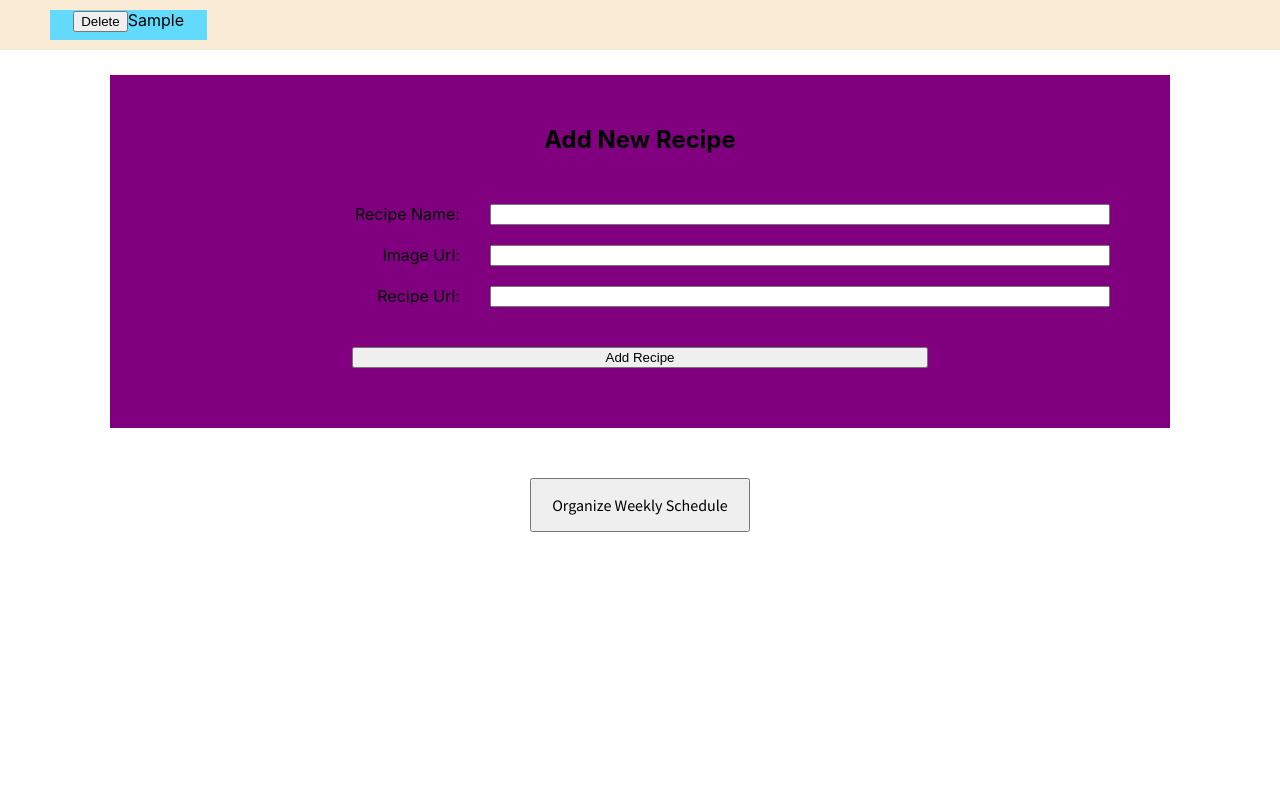
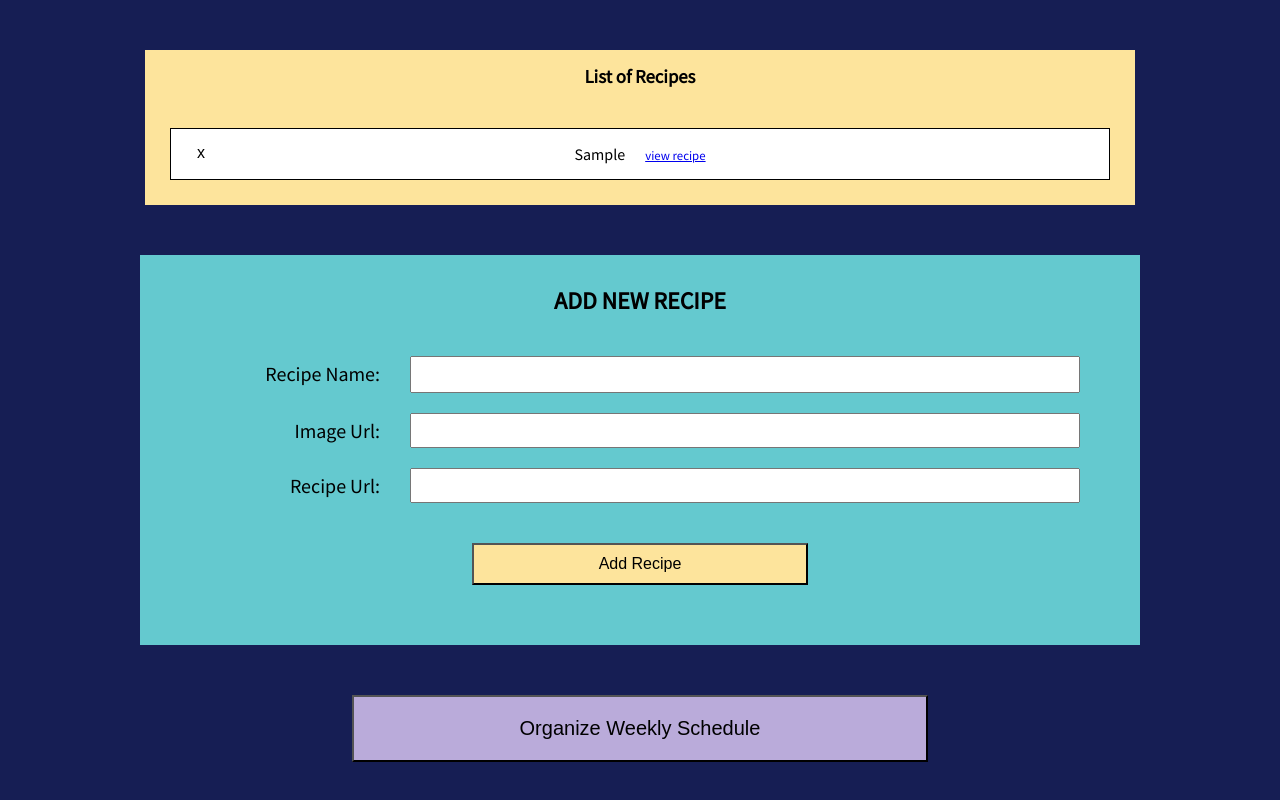
Before and after one commit to jnbrowning/579_final, a React (Create React App) app: page / in a window 1280 px wide. Both pictures are taken after typing "Sample", "https://example.com", "https://example.com" into the empty fields and a click on the button "Add Recipe". Shown: the top 800 px of the page. Built offline with nearby package versions, Linux system fonts and the light colour scheme.

Commit message:
updates to UI

```diff
--- a/src/App.css
+++ b/src/App.css
@@ -1,3 +1,10 @@
+@import url('https://fonts.googleapis.com/css2?family=Source+Sans+Pro&display=swap');
+
+body{
+  font-family: 'Source Sans Pro', sans-serif;
+  background-color: #161E54;
+}
+
 .App {
   text-align: center;
 }
--- /dev/null
+++ b/src/components/formRecipesList.css
@@ -0,0 +1,51 @@
+a {
+    padding-left: 20px;
+    font-size: 0.8rem;
+}
+
+.listHeader {
+    background-color: #FDE49C;
+    margin: 50px auto 0;
+    width: 75%;
+    padding: 15px;
+    text-align: center;
+}
+
+ul {
+    display: block;
+    width: 75%;
+    margin: 0 auto 50px;
+    background-color: #FDE49C;
+    padding: 15px;
+}
+
+li {
+    margin: 10px;
+    padding: 15px;
+    background-color: white;
+    border-width: 1px;
+    border-color: black;
+    border-style: solid;
+}
+
+.deleteButton{
+    background-color: white;
+    position: absolute;
+    left: 15%;
+    border: none;
+    padding: 0 5px;
+    margin: 0;
+    font-size: 1rem;
+}
+
+.deleteButton:hover {
+    color: red;
+    font-size: 1.25rem;
+}
+
+.deleteButton:active {
+    color: black;
+    border: 2px red solid;
+    font-size: 1.25rem;
+    border-radius: 15%;
+}
--- a/src/components/formRecipesList.js
+++ b/src/components/formRecipesList.js
@@ -1,3 +1,5 @@
+import './formRecipesList.css'
+
 const FormRecipesList = (props) => {
 
     const deleteRecipe = (index) => {
@@ -14,14 +16,21 @@ const FormRecipesList = (props) => {
             const recipesList = [];
             props.recipes.forEach((recipe, index) =>
                 recipesList.push(
-                    <li key={index}><button onClick={() => deleteRecipe(index)}>Delete</button>{recipe.name}</li>
+                    <li key={index}>
+                        <button className='deleteButton' onClick={() => deleteRecipe(index)}>x</button>
+                        {recipe.name}
+                        <a href={recipe.recipe_url} target='blank'>view recipe</a>
+                    </li>
                 ))
             return recipesList;
         }
     }
 
     return (
-        <ul>{generateList()}</ul>
+        <>
+            <h3 className='listHeader'>List of Recipes</h3>
+            <ul className='recipes'>{generateList()}</ul>
+        </>
     );
 }
 
--- a/src/components/recipeForm.css
+++ b/src/components/recipeForm.css
@@ -1,32 +1,60 @@
 form {
-    background-color: purple;
+    background-color: #64C9CF;
     width: 75%;
     margin: 0 auto;
-    padding: 40px 50px 60px;
+    padding: 30px 20px 60px;
     display: grid;
-    grid-template-columns: 1fr 2fr;
+    grid-template-columns: 1fr 3fr;
 }
 
 h2 {
     text-align: center;
-    background-color: purple;
+    background-color: #64C9CF;
     width: 75%;
     margin: 25px auto 0;
-    padding: 50px 50px 0;
+    padding: 30px 20px 0;
 }
 
 label {
-    font-size: 1rem;
+    font-size: 1.25rem;
     margin: 10px 20px;
     text-align: right;
+    padding: 5px 0;
 }
 
 input {
-    margin: 10px;
+    margin: 10px 40px 10px 10px;
+    font-size: 0.75rem;
+    padding: 5px;
+}
+
+.recipeInput {
+   font-size: 1.25rem;
+
+}
+
+input:hover {
+    border-color: #4C4C6D;
+    border-width: 3px;
 }
 
 .addRecipeButton {
     grid-column: 1 / 3;
     margin: 30px auto 0;
-    width: 60%;
+    width: 35%;
+    font-size: 1rem;
+    padding: 10px;
+    background-color: #FDE49C;
+
 }
+
+.addRecipeButton:hover {
+    background-color: #FFB740;
+    border-width: 3px;
+    border-color: black;
+}
+
+.addRecipeButton:active {
+    background-color: black;
+    color: white;
+}
--- a/src/components/recipeForm.js
+++ b/src/components/recipeForm.js
@@ -19,7 +19,7 @@ const RecipeForm = (props) => {
                 {
                     name: recipeName,
                     pic: recipePic,
-                    recipe: recipeUrl,
+                    recipe_url: recipeUrl,
                 },
             ]
         })
@@ -31,10 +31,11 @@ const RecipeForm = (props) => {
 
     return(
         <>
-            <h2>Add New Recipe</h2>
+            <h2>ADD NEW RECIPE</h2>
             <form>
                 <label>Recipe Name:</label>
                 <input
+                    className='recipeInput'
                     type='text'
                     value={recipeName}
                     onChange={(e) => setRecipe(e.target.value)}
--- a/src/components/weeklyScheduleButton.css
+++ b/src/components/weeklyScheduleButton.css
@@ -1,13 +1,23 @@
-@import url('https://fonts.googleapis.com/css2?family=Source+Sans+Pro&display=swap');
 
 .weekButton {
-    font-family: 'Source Sans Pro', sans-serif;
     font-size: 1rem;
-    padding: 15px 20px;
+    padding: 20px;
     margin: 50px auto;
     display: block;
+    width: 45%;
+    background-color: #BAABDA;
+    color: black;
+    font-size: 1.25rem;
 }
 
+.weekButton:hover {
+    background-color: #FFE194;
+    color: black;
+}
+
+.weekButton:active {
+    background-color: #F58634;
+}
 .weekImg {
     display: block;
     margin-left: auto;
--- a/src/components/weeklyScheduleButton.js
+++ b/src/components/weeklyScheduleButton.js
@@ -8,7 +8,7 @@ const WeeklyScheduleButton = (props) => {
         props.recipes.forEach((recipe, index) =>
             recipesList.push(
                 <li key={index} className='recipeSlot'>
-                    <a href={recipe.recipe} target='blank'>
+                    <a href={recipe.recipe_url} target='blank'>
                         {recipe.name}
                         <img className='weekImg' src={recipe.pic} />
                     </a>
```
